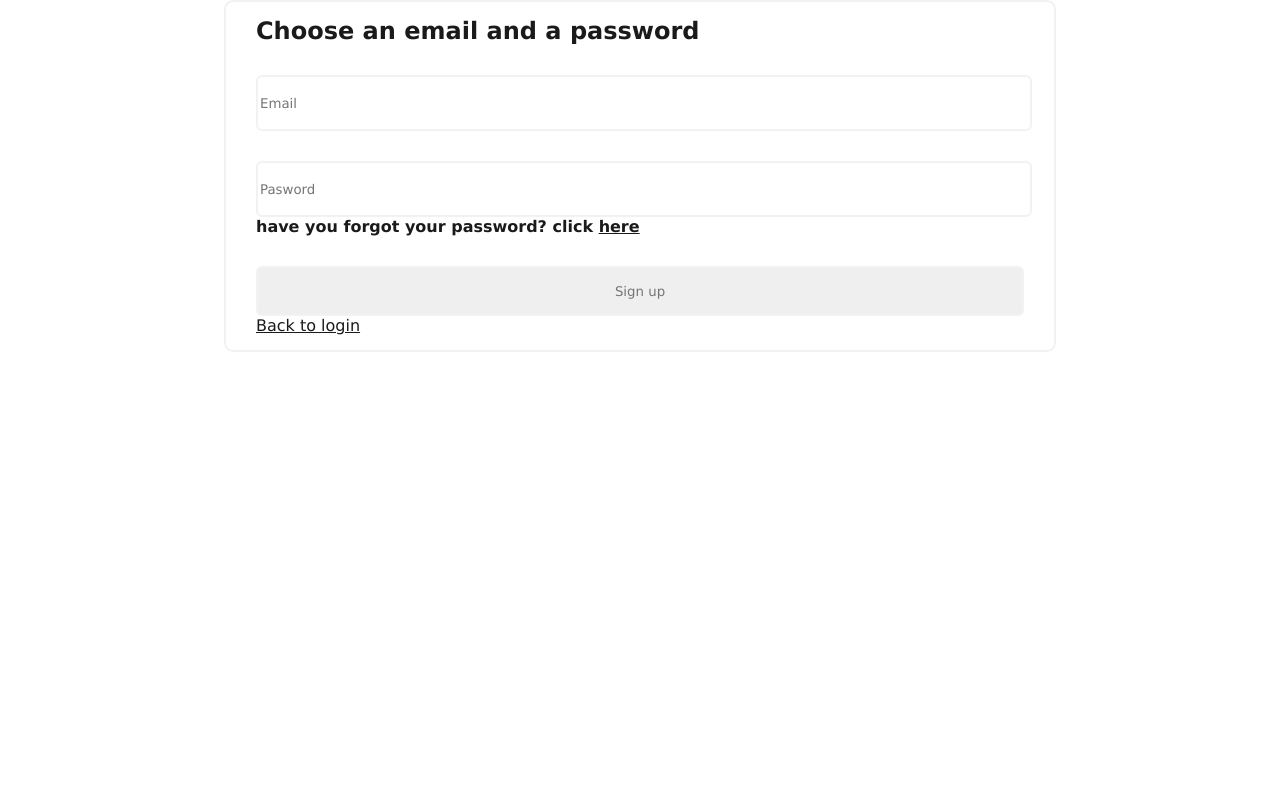
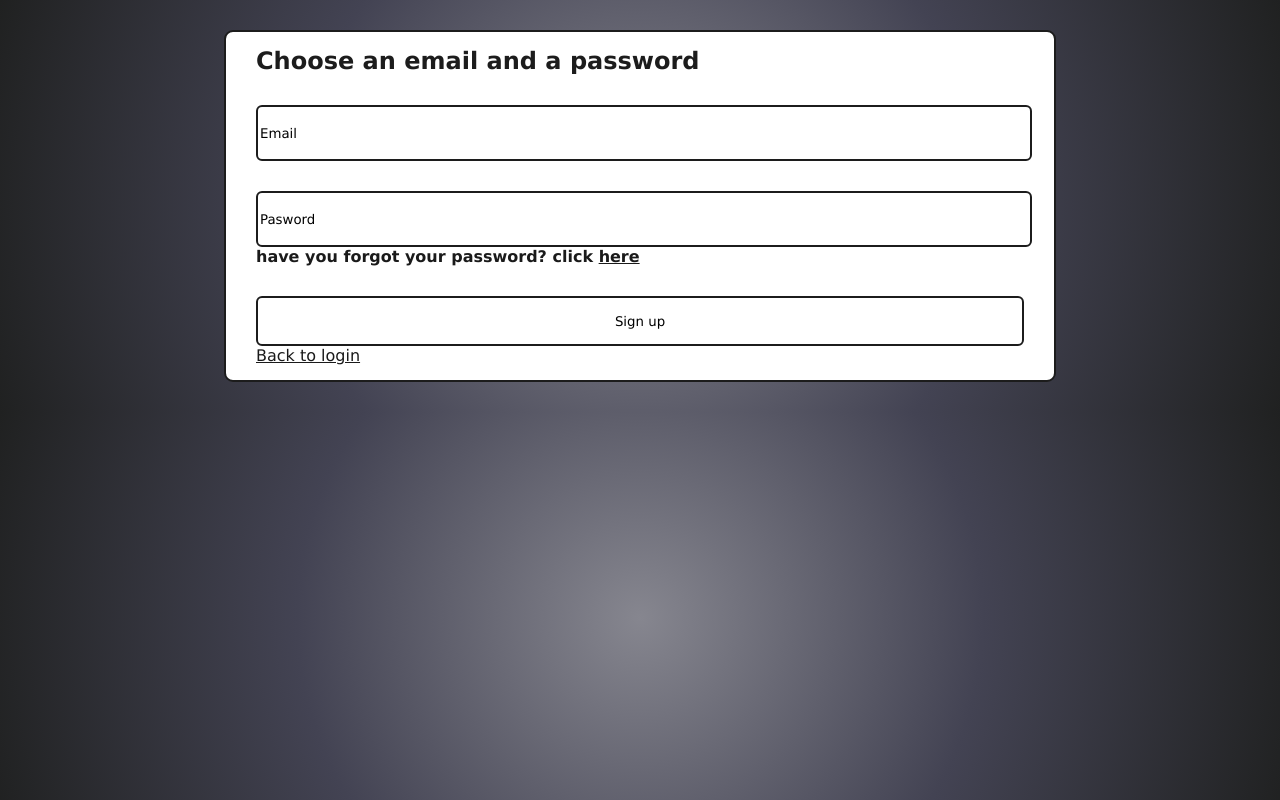
Before and after one commit to joelkm/Task-manager-v2, a React (Vite) app in the folder client/: page /signup in a window 1280 px wide. Built offline with nearby package versions, Linux system fonts and the light colour scheme.

Commit message:
Style tasks

```diff
--- a/client/index.html
+++ b/client/index.html
@@ -9,5 +9,6 @@
   <body>
     <div id="root"></div>
     <script type="module" src="/src/main.tsx"></script>
+    <script src="https://kit.fontawesome.com/b7d5dc159b.js" crossorigin="anonymous"></script>
   </body>
 </html>
--- a/client/src/components/Task.tsx
+++ b/client/src/components/Task.tsx
@@ -20,7 +20,12 @@ function Task(props: any) {
           <p>{props.taskInfo.description}</p>
         </div>
         <div className='action'>
-
+          <button>
+            <i className="fa-solid fa-pen-to-square"></i>
+          </button>
+          <button>
+            <i className="fa-solid fa-trash"></i>
+          </button>
         </div>
     </div>
   )
--- a/client/src/index.css
+++ b/client/src/index.css
@@ -4,24 +4,32 @@
    font-family: Verdana, Geneva, Tahoma, sans-serif;
 }
 
+body{
+    background: rgb(134,134,143);
+    background: radial-gradient(circle, rgba(134,134,143,1) 0%, rgba(67,67,83,1) 51%, rgba(32,33,33,1) 100%);
+}
+
 form {
     display: flex;
     flex-direction: column;
     padding: 15px 30px;
-    border: 2px solid #F2F2F2;
+    margin-top: 30px;
+    margin-bottom: 30px;
+    border: 2px solid #1c1c1c;
     border-radius: 9px;
     width: 60vw;
+    background-color: white;
 }
 input {
     width: 100%;
     height: 50px;
     margin-top: 30px;
-    border: 2px solid #F2F2F2;
+    border: 2px solid #1c1c1c;
     border-radius: 6px;
-    color: #757575;
+    color: #1c1c1c;
 }
 input:hover {
-    background-color: #fcfcfc;
+    background-color: #b0b0b0;
     box-shadow: 0px 0px 2px 1px rgba(0, 0, 0, 0.2);
 }
 
@@ -46,14 +54,15 @@ input:hover {
 }
 
 .task {
-    height: 300px;
+    min-height: 300px;
     width: 80%;
-    border: 2px solid #d6d6d6;
+    border: 2px solid #1c1c1c;
     border-radius: 9px;
     display: flex;
     flex-direction: column;
     margin-bottom: 15px;
     margin-top: 15px;
+    background-color: white;
 }
 
 .task h3 {
@@ -69,8 +78,8 @@ button {
     background-color: rgb(51, 53, 53);
 	color: inherit;
 	border: none;
-    height: 60px;
-    width: 60px;
+    height: 40px;
+    width: 40px;
     color: white;
     align-self: center;
     margin-top: 20px;
@@ -81,3 +90,34 @@ button {
 	cursor: pointer;
 	outline: inherit;
 }
+
+.action {
+    align-self: center;
+    align-content: center;
+    justify-content: space-evenly;
+    display: flex;
+    width: 40%;
+}
+
+i {
+    color: white;
+}
+
+h1, h2 {
+    color: #1c1c1c;
+}
+
+.submit {
+    border-color: #1c1c1c;
+    color: #000000;
+    background-color: white;
+}
+
+.submit:hover {
+    background-color: #1c1c1c;
+    color: white;
+}
+::placeholder { /* Chrome, Firefox, Opera, Safari 10.1+ */
+    color: rgb(0, 0, 0);
+    opacity: 1; /* Firefox */
+  }
--- a/client/src/pages/Homepage/Homepage.tsx
+++ b/client/src/pages/Homepage/Homepage.tsx
@@ -91,8 +91,8 @@ function Homepage() {
 
   return (
     <div>
-      <button onClick={() => logout()}>Logout</button>
-      <h1>Homepage</h1>
+      <button onClick={() => logout()}><i className="fa-solid fa-right-from-bracket"></i></button>
+      <h1>HOMEPAGE</h1>
       <form onSubmit={handleSubmit(onSubmit)}>
         <h2>Create a task</h2>
         <input type="title" placeholder="Title" {...register("title", {required: true})}/>
@@ -101,10 +101,10 @@ function Homepage() {
         {errors.description && <span className='error-message'>Please, introduce a description</span>}
         <input type="date" {...register("date", {required: true})}/>
         {errors.date && <span className='error-message'>Please, introduce a date</span>}
-        <input value="Create task" type="submit"/>
+        <input value="Create task" type="submit" className='submit'/>
         {errors.apiError && <span className="error-message">{errors.apiError.message}</span>}
       </form>
-      <h2>Your tasks</h2>
+      <h2>YOUR TASKS</h2>
       <div className='task-list'>
         {
          status == 'loading' && <h3>Refreshing...</h3>
--- a/client/src/pages/Login/Login.tsx
+++ b/client/src/pages/Login/Login.tsx
@@ -43,7 +43,7 @@ function Login() {
         <input type="password" placeholder="Pasword" {...register("password", {required: true})}/>
         {errors.password && <span className="error-message">Please, introduce your password</span>}
         <h4>have you forgot your password? click <a href="/password-reset">here</a></h4>
-        <input value="Log In" type="submit"/>
+        <input value="Log In" type="submit" className="submit"/>
         {errors.apiError && <span className="error-message">{errors.apiError.message}</span>}
         <a href="/signup">Register</a>
       </form>
--- a/client/src/pages/Signup/Signup.tsx
+++ b/client/src/pages/Signup/Signup.tsx
@@ -40,7 +40,7 @@ async function signup(data:any) {
         <input type="password" placeholder="Pasword" {...register("password", {required: true})}/>
         {errors.password && <span className="error-message">Please, introduce your password</span>}
         <h4>have you forgot your password? click <a href="/password-reset">here</a></h4>
-        <input value="Sign up" type="submit"/>
+        <input value="Sign up" type="submit" className="submit"/>
         {errors.apiError && <span className="error-message">{errors.apiError.message}</span>}
         <a href="/login">Back to login</a>
       </form>
```
